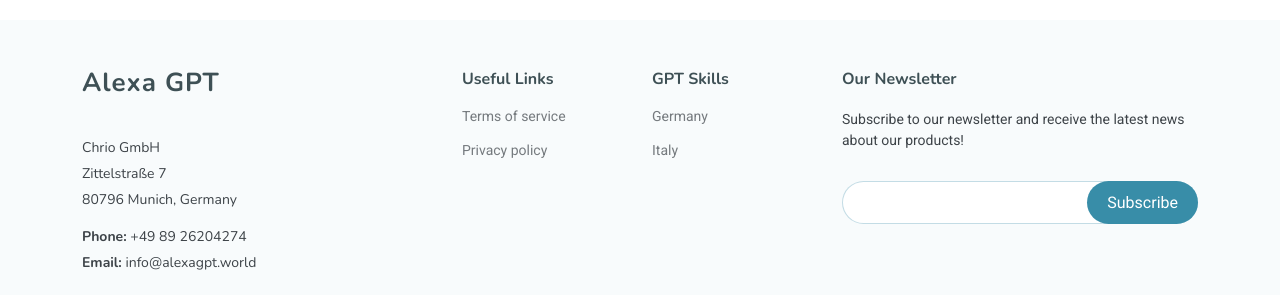
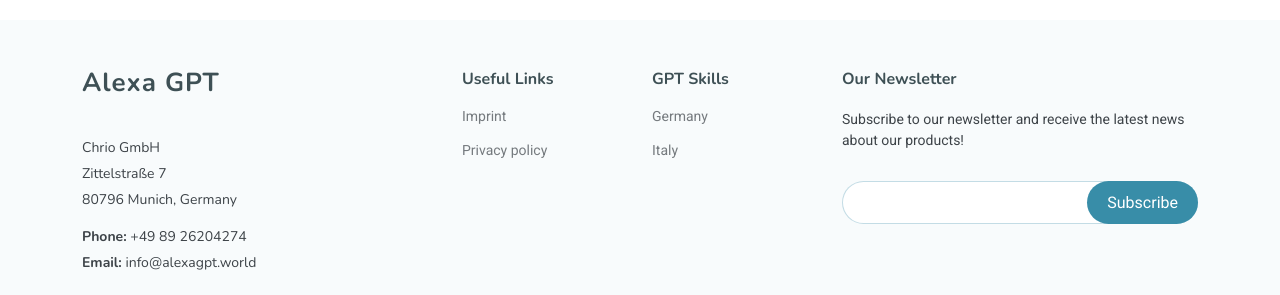
Before and after one commit to chrio-dev/voicegpt-website, a Jekyll site: the page built from imprint.html, in a window 1280 px wide and 900 px high, scrolled down 552 px. Shown: the part 392-687 px from the top of the window. Built offline with Jekyll 4.4.1, drawn with Linux system fonts in a browser that asks for light colours.

Commit message:
corrected footer urls

```diff
--- a/_includes/footer.html
+++ b/_includes/footer.html
@@ -24,8 +24,8 @@
         <div class="col-lg-2 col-md-3 footer-links">
           <h4>Useful Links</h4>
           <ul>
-            <li><a href="#">Terms of service</a></li>
-            <li><a href="#">Privacy policy</a></li>
+            <li><a href="{{site.url/imprint/}}">Imprint</a></li>
+            <li><a href="{{site.url/privacy_policy/}}">Privacy policy</a></li>
           </ul>
         </div>
 
```
